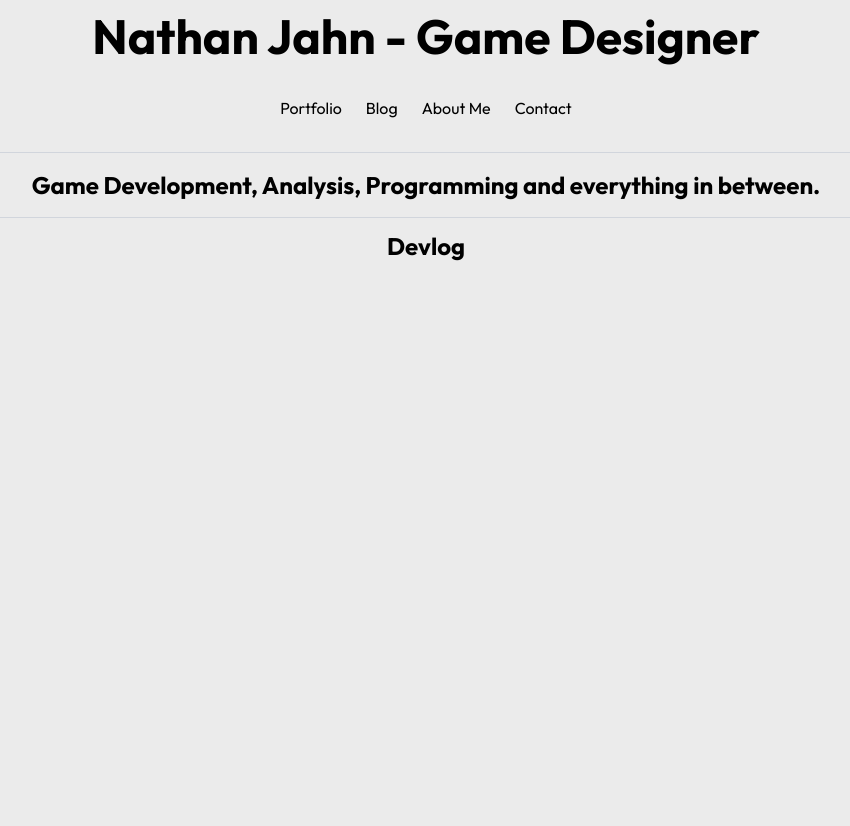
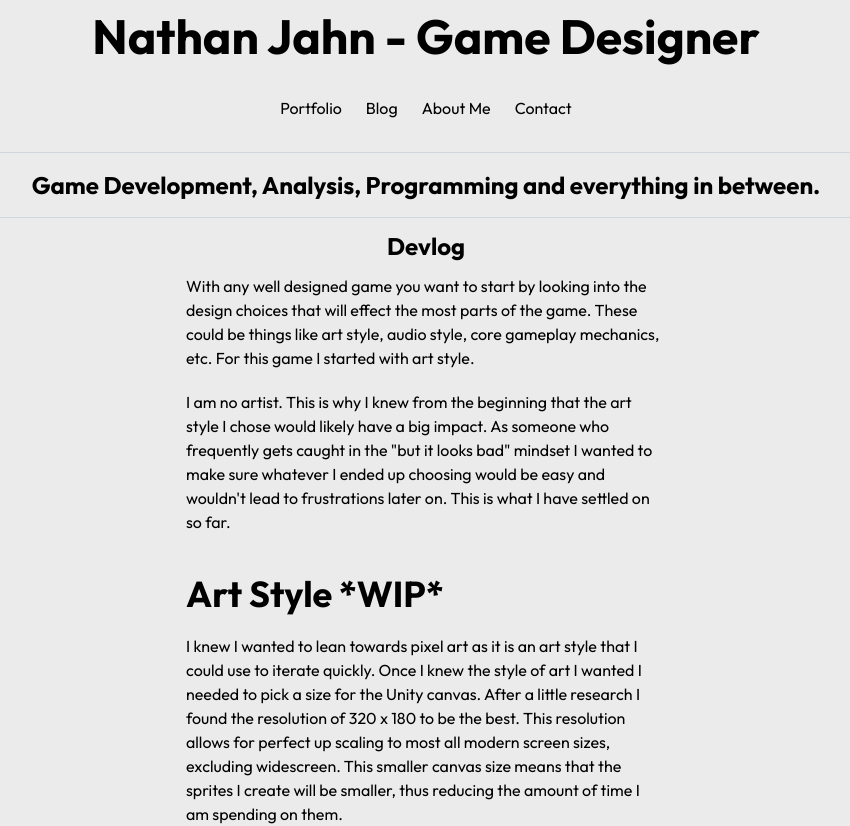
Before and after one commit to njahn88/njahn88.github.io, a React (Vite) app: page /Blog/Devlog in a window 1280 px wide. Shown: the whole page, without its empty margins (214-1064 px from the left). Before the commit the page ends 800 px from the top, so only its background shows below. Built offline with nearby package versions, Linux system fonts and the light colour scheme.

Commit message:
Adding more to the devlog

```diff
--- a/src/pages/BlogPages/Devlog.jsx
+++ b/src/pages/BlogPages/Devlog.jsx
@@ -4,6 +4,26 @@ export default function Devlog(){
             <div className={'flex justify-center font-outfit font-bold py-3 text-2xl text-center'}>
                 Devlog
             </div>
+            <div className={'flex justify-start px-10 md:px-100 font-outfit'}>
+                With any well designed game you want to start by looking into the design choices that will
+                effect the most parts of the game. These could be things like art style, audio style, core
+                gameplay mechanics, etc. For this game I started with art style.
+            </div>
+            <div className={'flex justify-start px-10 md:px-100 pt-5 font-outfit'}>
+                I am no artist. This is why I knew from the beginning that the art style I chose would likely
+                have a big impact. As someone who frequently gets caught in the "but it looks bad" mindset I wanted
+                to make sure whatever I ended up choosing would be easy and wouldn't lead to frustrations
+                later on. This is what I have settled on so far.
+            </div>
+            <div className={'flex justify-start px-10 md:px-100 font-outfit font-bold text-4xl pt-10'}>
+                Art Style *WIP*
+            </div>
+            <div className={'flex justify-start px-10 md:px-100 pt-5 font-outfit'}>
+                I knew I wanted to lean towards pixel art as it is an art style that I could use to iterate quickly. Once I knew the
+                style of art I wanted I needed to pick a size for the Unity canvas. After a little research I found the resolution of 320 x 180
+                to be the best. This resolution allows for perfect up scaling to most all modern screen sizes, excluding widescreen. This smaller
+                canvas size means that the sprites I create will be smaller, thus reducing the amount of time I am spending on them.
+            </div>
         </>
     )
 }
```
Also changed, not shown: src/img/Devlog/Devlog_1.png (added).
